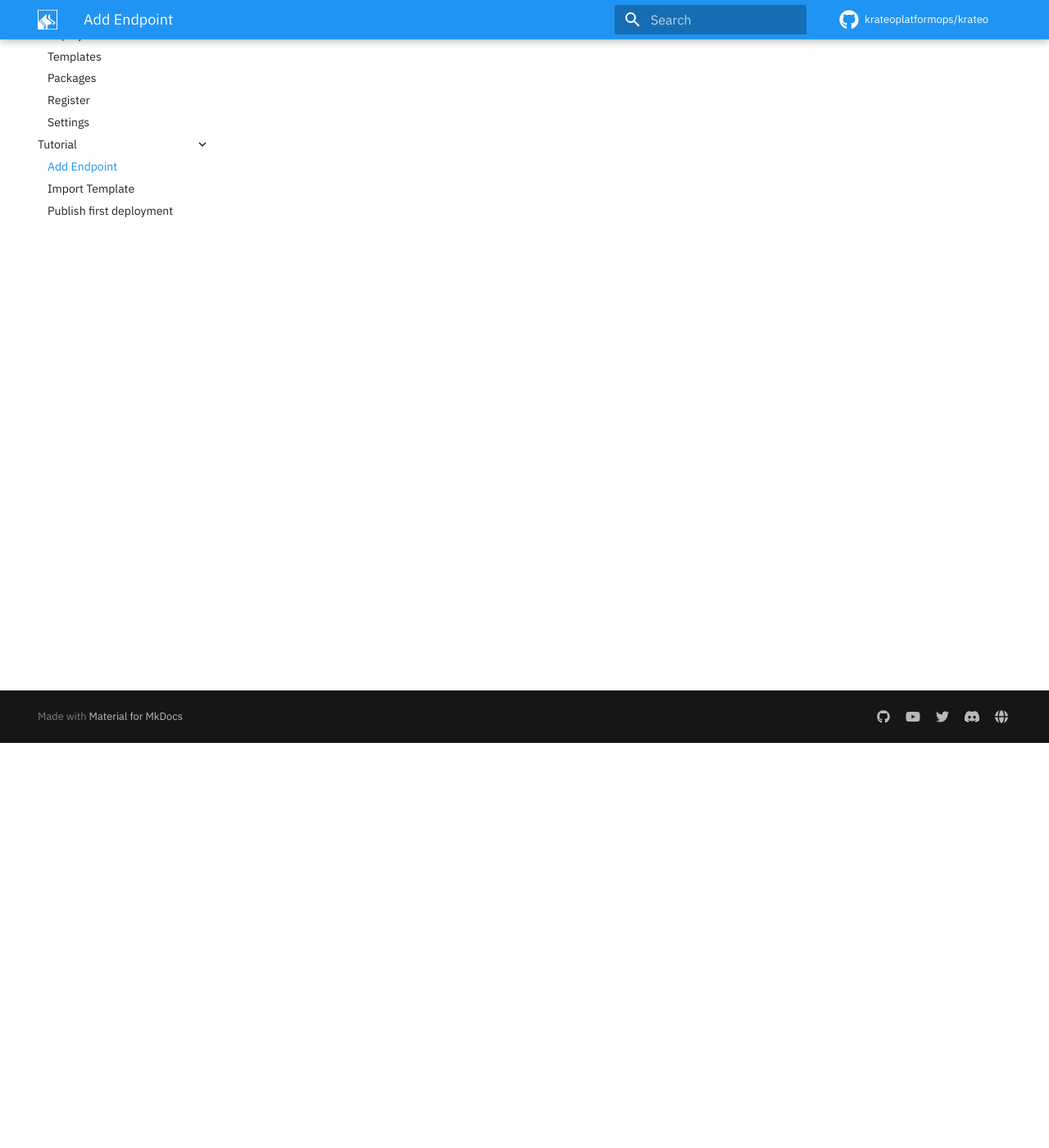
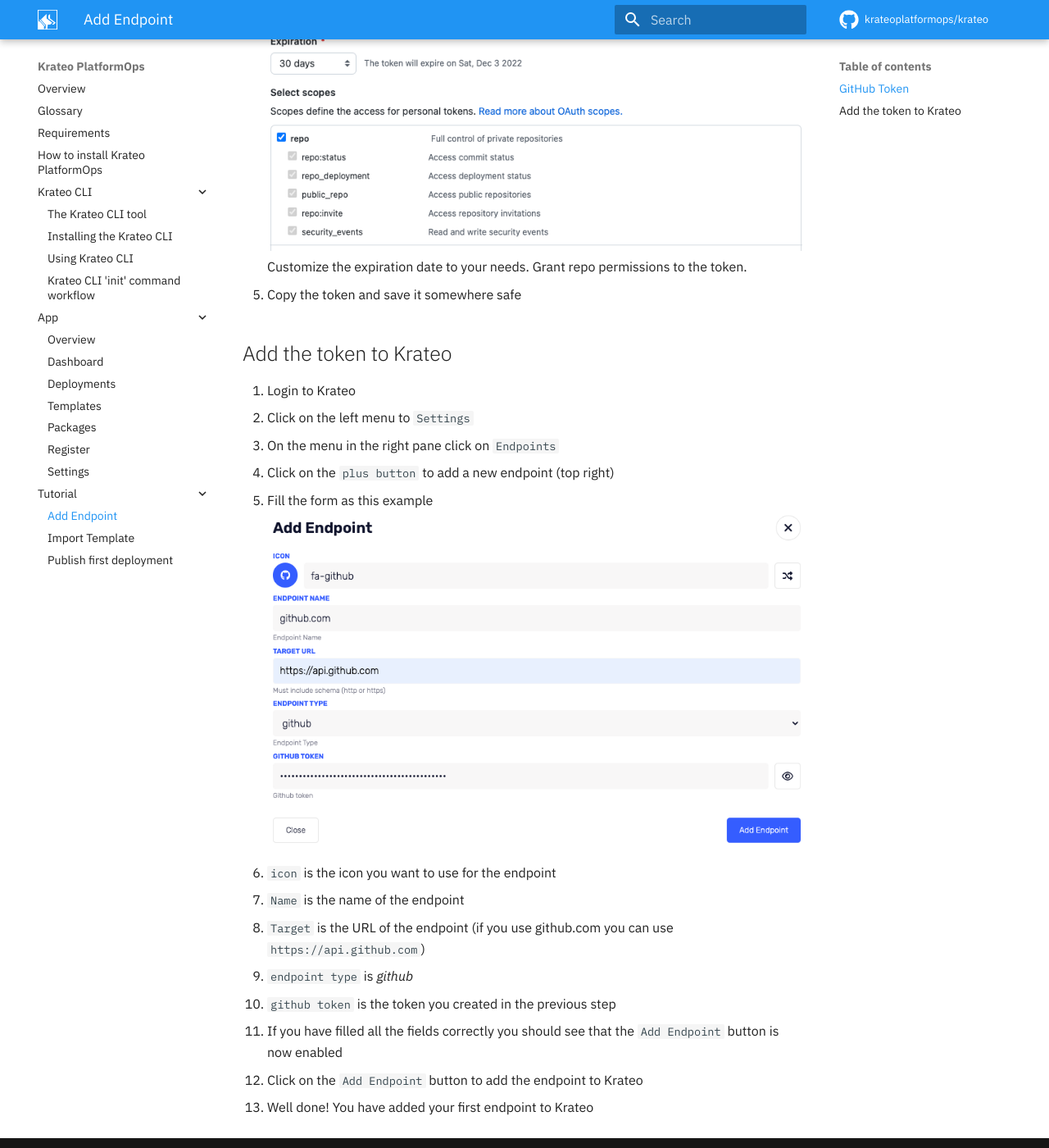
Before and after one commit to krateoplatformops/krateo-docs, an MkDocs documentation site: the page built from docs/tutorial/add-endpoint.md, in a window 1280 px wide and 1400 px high, scrolled down 494 px. Shown: the whole window at 82% size. Built offline with MkDocs 1.6.1 and Material for MkDocs 9.7.7, drawn with Linux system fonts in a browser that asks for light colours; comment, search, counter and statistics services are not loaded; some of the changed text lies outside the part shown.

Commit message:
feat(tutorial): add endpoint

```diff
--- a/docs/tutorial/add-endpoint.md
+++ b/docs/tutorial/add-endpoint.md
@@ -1 +1,29 @@
 # Add Endpoint
+
+## GitHub Token
+
+1. Go to [GitHub Developer Settings](https://github.com/settings/apps)
+2. On the left menu click on `Personal access tokens`
+3. On the top right click on `Generate new token` (classic token should be fine)
+4. Here you can give the token a name and select the scopes you want to give it
+   ![github-token](../media/tutorial/github-token.png)
+   Customize the expiration date to your needs.
+   Grant repo permissions to the token.
+5. Copy the token and save it somewhere safe
+
+## Add the token to Krateo
+
+1. Login to Krateo
+2. Click on the left menu to `Settings`
+3. On the menu in the right pane click on `Endpoints`
+4. Click on the `plus button` to add a new endpoint (top right)
+5. Fill the form as this example
+   ![github-token](../media/tutorial/add-endpoint.png)
+   - `icon` is the icon you want to use for the endpoint
+   - `Name` is the name of the endpoint
+   - `Target` is the URL of the endpoint (if you use github.com you can use `https://api.github.com`)
+   - `endpoint type` is _github_
+   - `github token` is the token you created in the previous step
+6. If you have filled all the fields correctly you should see that the `Add Endpoint` button is now enabled
+7. Click on the `Add Endpoint` button to add the endpoint to Krateo
+8. Well done! You have added your first endpoint to Krateo
```
Also changed, not shown: docs/media/tutorial/add-endpoint.png (added), docs/media/tutorial/github-token.png (added).
